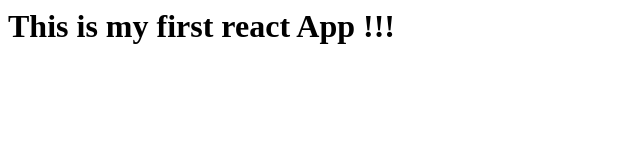
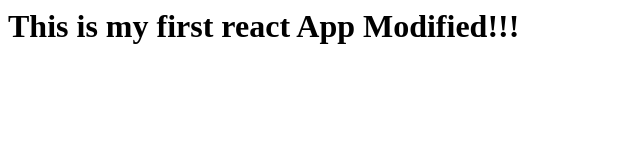
Before and after one commit to gunjangupta01/ReactApp, a plain HTML site: page index.html in a window 1280 px wide. Shown: the whole page, without its empty margins (0-640 px from the left). Drawn offline with Linux system fonts and the light colour scheme.

Commit message:
modified commit

```diff
--- a/index.html
+++ b/index.html
@@ -1,6 +1,6 @@
 <html>
 <title>My React App</title>
 <body>
-<h1>This is my first react App !!!</h1>
+<h1>This is my first react App Modified!!!</h1>
 </body>
 </html>
```
